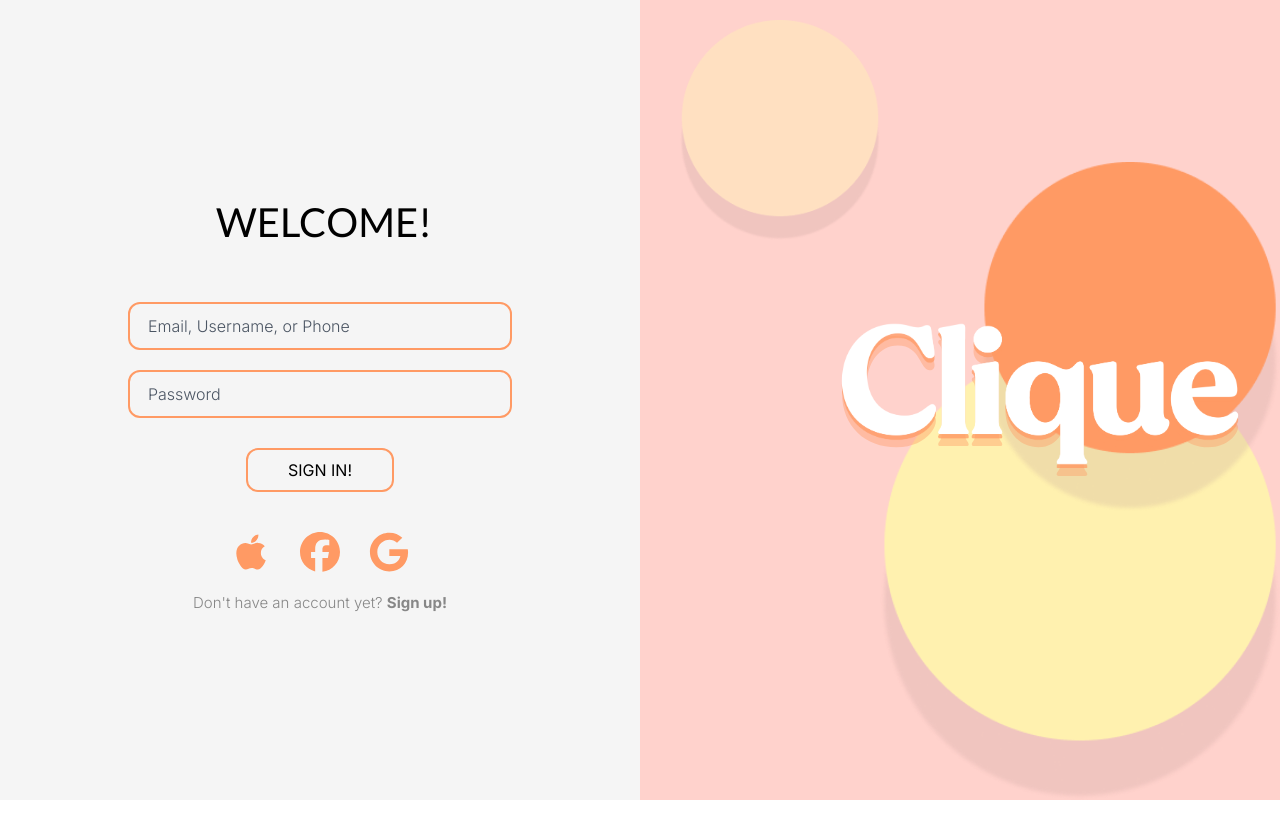
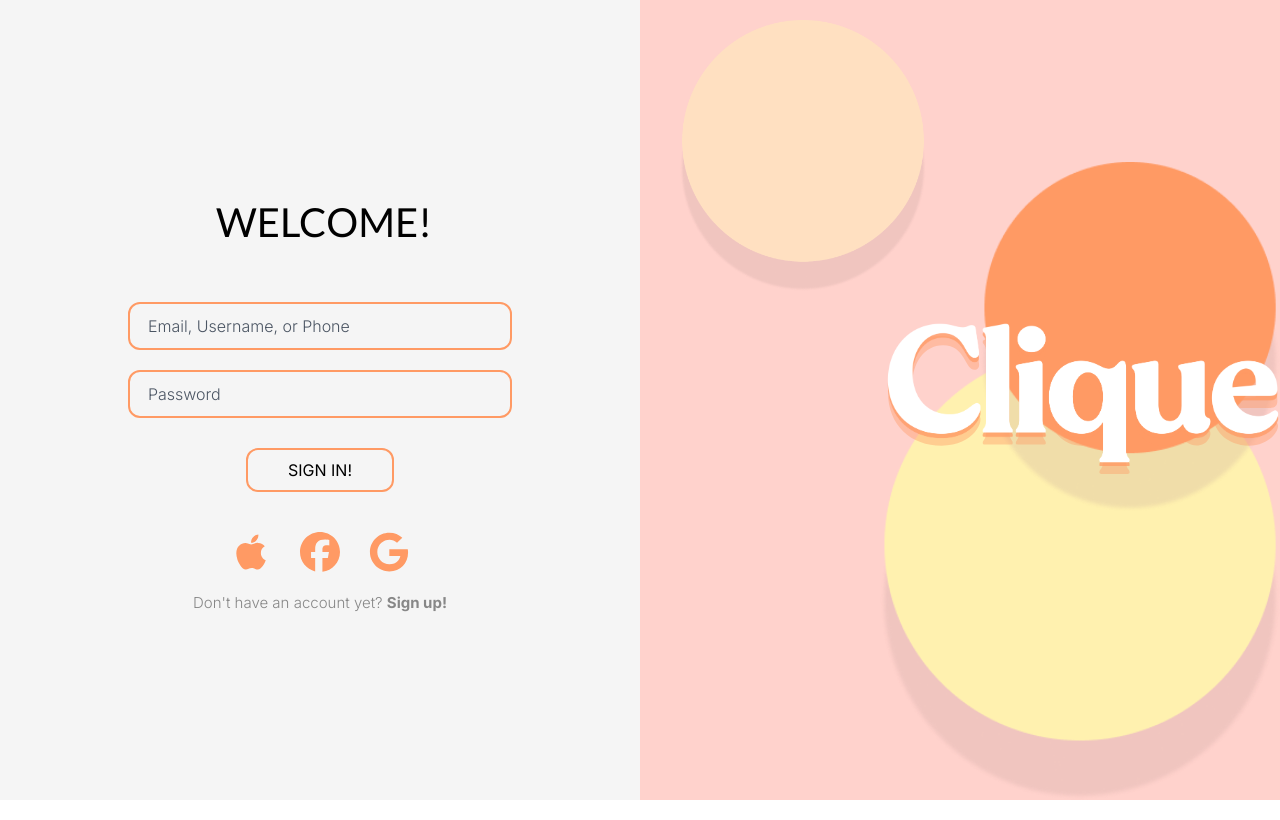
Before and after one commit to apatwary12/clique-web-alpha, a Next.js app: page / in a window 1280 px wide. Built offline with nearby package versions, Linux system fonts and the light colour scheme.

Commit message:
Resized Top dot

```diff
--- a/app/components/loginGraphic/LoginGraphic.js
+++ b/app/components/loginGraphic/LoginGraphic.js
@@ -9,7 +9,7 @@ export default function LoginGraphic () {
     return(
         <div className="flex h-full w-full">
             <div className="relative left-10 top-5">
-                <Image src={EllipseWhite} width={200}/>
+                <Image src={EllipseWhite} width={250}/>
             </div>
             <div className="z-20 justify-self-center mt-80 shrink">
                 <div className="absolute z-10">
```
